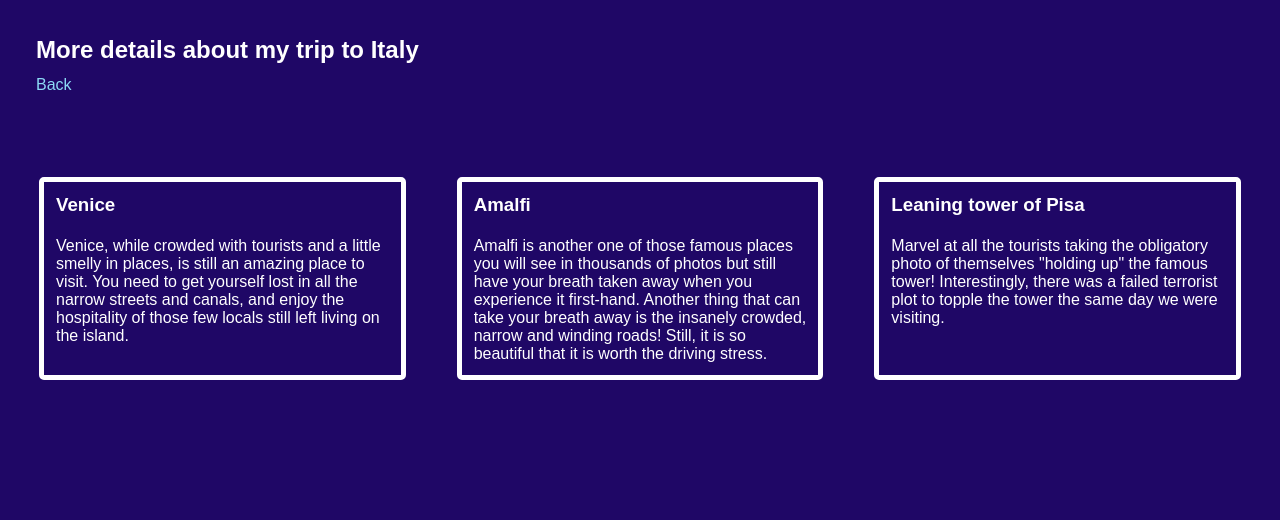
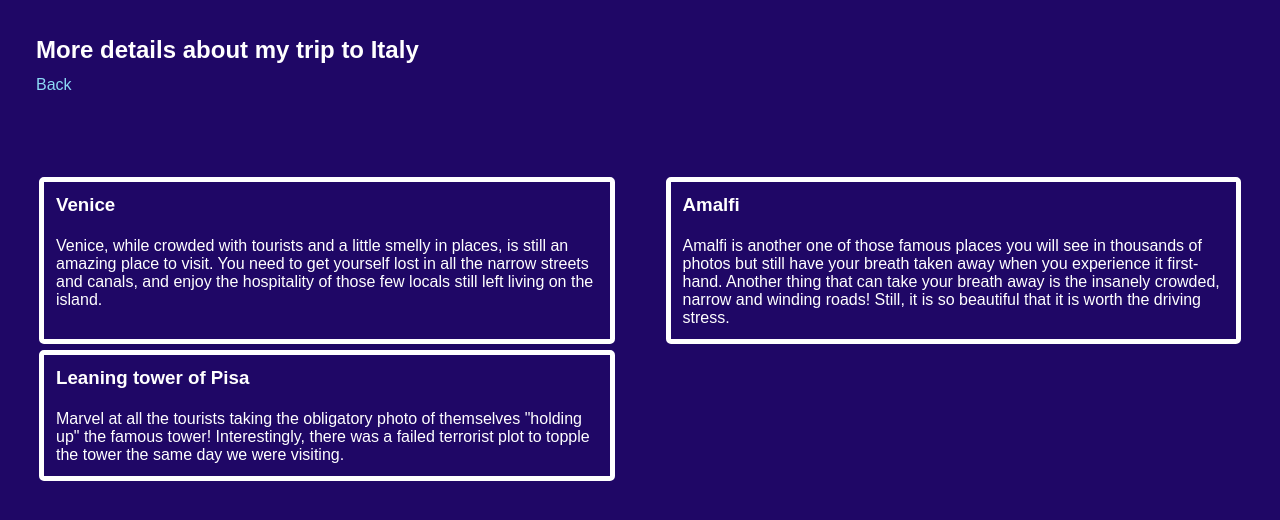
Before and after one commit to standrewscollege2018/2020-year-11-web-design-classwork-kanyenortheast, a PHP site: page /italy.html in a window 1280 px wide. Shown: the top 520 px of the page. Run offline with PHP 8.4, Linux system fonts and the light colour scheme.

Commit message:
Update styles.css

```diff
--- a/Site/styles.css
+++ b/Site/styles.css
@@ -37,14 +37,14 @@ ul{
 .overal {
   margin-top: 30px;
   display:grid;
-  grid-template-columns: 1fr 1fr;
+  grid-template-columns: repeat(auto-fit, minmax(450px, 1fr ));
   grid-column-gap: 60px
 }
 
 .container {
   margin-top: 50px;
   display:grid;
-  grid-template-columns: 1fr 1fr 1fr;
+  grid-template-columns: repeat(auto-fit, minmax(400px, 1fr ));
   grid-column-gap: 45px
 }
 
```
